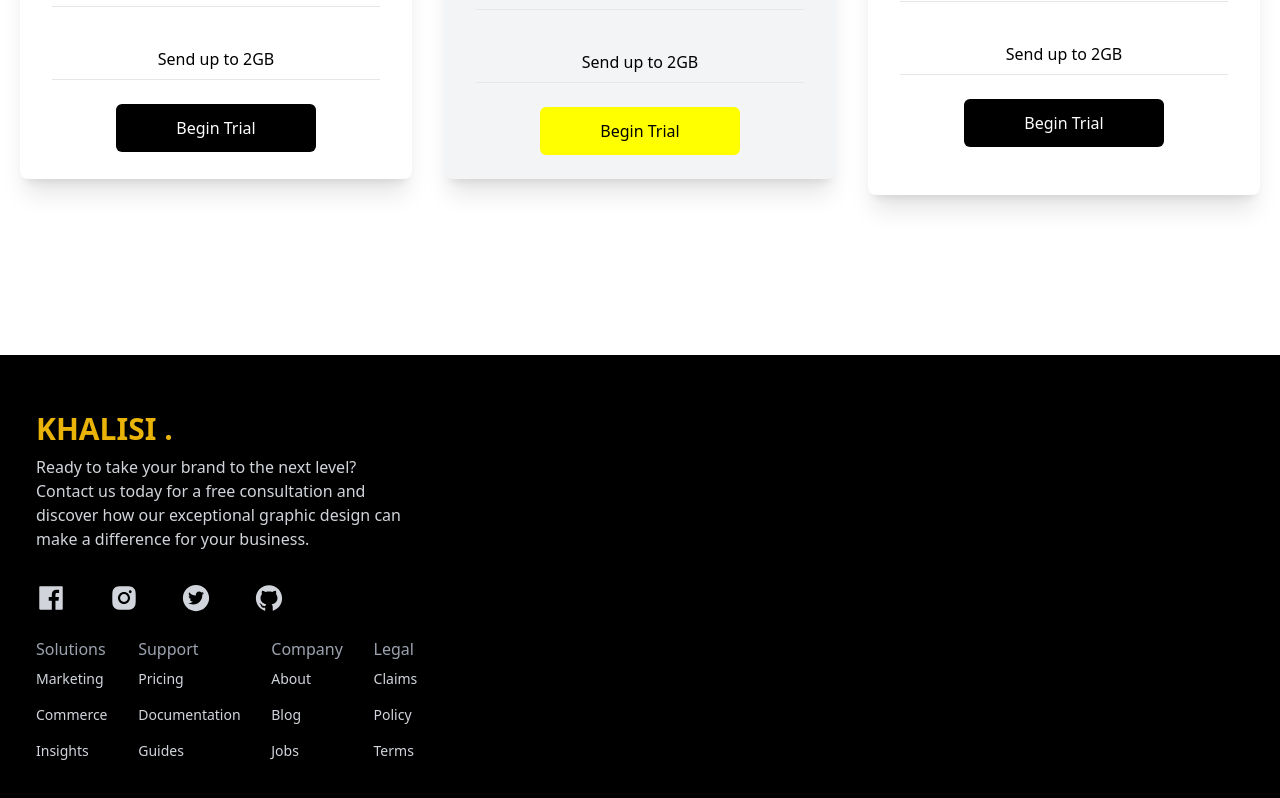
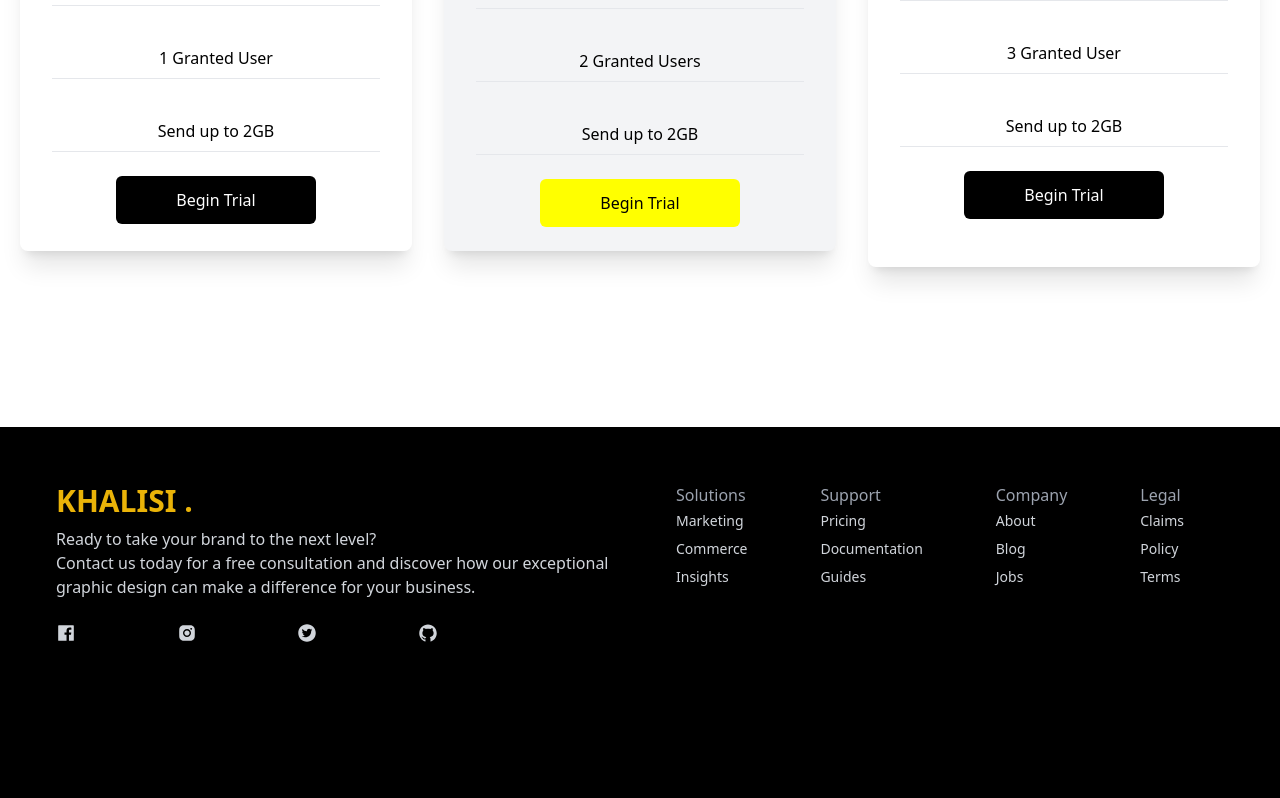
Before and after one commit to Malvino-creator/finance-data, a React (Create React App) app: page / in a window 1280 px wide. Shown: the part 2174-2972 px from the top of the page. After the commit the page ends 2889 px from the top, so only its background shows below. Built offline with nearby package versions, Linux system fonts and the light colour scheme.

Commit message:
feat(Replace the designer image in assets

```diff
--- a/src/Components/Card.js
+++ b/src/Components/Card.js
@@ -16,7 +16,7 @@ function Card() {
             <p className="py-2 border-b mx-8 mt-8">1 Granted User</p>
             <p className="py-2 border-b mx-8 mt-8">Send up to 2GB</p>
           </div>
-          <button className="bg-[black] text-[white] w-[200px] rounded-md font-medium my-6 mx-auto md:mx-24 py-3 ">
+          <button className="bg-[black] text-[white] w-[200px]  hover:bg-yellow-300 rounded-md font-medium my-6 mx-auto md:mx-24 py-3 ">
             Begin Trial
           </button>
         </div>
@@ -29,7 +29,7 @@ function Card() {
             <p className="py-2 border-b mx-8 mt-8">2 Granted Users</p>
             <p className="py-2 border-b mx-8 mt-8">Send up to 2GB</p>
           </div>
-          <button className="bg-[yellow] text-[black] w-[200px] rounded-md font-medium my-6 mx-auto md:mx-24 py-3 ">
+          <button className="bg-[yellow] text-[black] w-[200px] rounded-md hover:bg-yellow-300 font-medium my-6 mx-auto md:mx-24 py-3  ">
             Begin Trial
           </button>
         </div>
@@ -46,7 +46,7 @@ function Card() {
             <p className="py-2 border-b mx-8 mt-8">3 Granted User</p>
             <p className="py-2 border-b mx-8 mt-8">Send up to 2GB</p>
           </div>
-          <button className="bg-[black] text-[white] w-[200px] rounded-md font-medium my-6 mx-auto md:mx-24 py-3 ">
+          <button className="bg-[black] text-[white] w-[200px] hover:bg-yellow-300  rounded-md font-medium my-6 mx-auto md:mx-24 py-3  ">
             Begin Trial
           </button>
         </div>
--- a/src/Components/Design.js
+++ b/src/Components/Design.js
@@ -17,7 +17,7 @@ function Design() {
             <br/>Our graphic services breathe life into your vision,
             elevating your brand and making it unforgettable.
           </p>
-          <button className="bg-[black] text-[white] w-[200px] rounded-md font-medium my-6 mx-auto md:mx-0 py-3 ">Get started</button>
+          <button className="bg-[black] text-[white] w-[200px]  hover:bg-yellow-300 rounded-md font-medium my-6 mx-auto md:mx-0 py-3 ">Get started</button>
         </div>
       </div>
     </div>
--- a/src/Components/Footer.js
+++ b/src/Components/Footer.js
@@ -7,7 +7,7 @@ import {AiFillFacebook,AiFillInstagram,AiFillTwitterCircle,AiFillGithub} from "r
 function Footer() {
 
   return (
-    <div className='max-w-[1240px] mx-auto py-14 px-4 grid lg:grid-cols-3 gap-8 text-gray-300'>
+    <div className='max-w-[1240px] mx-auto py-14 px-4 grid lg:grid-cols-2 float-right gap-8 text-gray-300'>
         <div>
         <h1 className='text-yellow-500 text-3xl w-full font-bold'>KHALISI .</h1>
         <p className='py-2'>
@@ -15,48 +15,49 @@ function Footer() {
             <br/>Contact us today for a free consultation
             and discover how our exceptional graphic design can make a difference for your business.
         </p>
-        <div className='flex justify-between md:w-[65%] my-6'>
-        <AiFillFacebook size={30}/>
-        <AiFillInstagram size={30} />
-        <AiFillTwitterCircle size={30} />
-        <AiFillGithub  size={30}/>
+        <div className=' flex justify-between md:w-[65%] my-1 py-3'>
+        <AiFillFacebook size={20}/>
+        <AiFillInstagram size={20} />
+        <AiFillTwitterCircle size={20} />
+        <AiFillGithub  size={20}/>
         </div>
-        <div className='lg:col-span-3 flex justify-between'>
+    </div>
+    <div className=' mr-20 flex justify-between'>
           <div>
           <h6 className='font-medium text-gray-400'>Solutions</h6>
             <ul>
-              <li className='py-2 text-sm'>Marketing</li>
-              <li className='py-2 text-sm'>Commerce</li>
-              <li className='py-2 text-sm'>Insights</li>
+              <li className='py-1 text-sm'>Marketing</li>
+              <li className='py-1 text-sm'>Commerce</li>
+              <li className='py-1 text-sm'>Insights</li>
             </ul>
             </div>
         <div>
           <h6 className='font-medium text-gray-400'>Support</h6>
             <ul>
-              <li className='py-2 text-sm'>Pricing</li>
-              <li className='py-2 text-sm'>Documentation</li>
-              <li className='py-2 text-sm'>Guides</li>
+              <li className='py-1 text-sm'>Pricing</li>
+              <li className='py-1 text-sm'>Documentation</li>
+              <li className='py-1 text-sm'>Guides</li>
             </ul>
         </div>
         <div>
           <h6 className='font-medium text-gray-400'>Company</h6>
             <ul>
-              <li className='py-2 text-sm'>About</li>
-              <li className='py-2 text-sm'>Blog</li>
-              <li className='py-2 text-sm'>Jobs</li>
+              <li className='py-1 text-sm'>About</li>
+              <li className='py-1 text-sm'>Blog</li>
+              <li className='py-1 text-sm'>Jobs</li>
             </ul>
         </div>
         <div>
           <h6 className='font-medium text-gray-400'>Legal</h6>
             <ul>
-              <li className='py-2 text-sm'>Claims</li>
-              <li className='py-2 text-sm'>Policy</li>
-              <li className='py-2 text-sm'>Terms</li>
+              <li className='py-1 text-sm'>Claims</li>
+              <li className='py-1 text-sm'>Policy</li>
+              <li className='py-1 text-sm'>Terms</li>
             </ul>
             </div>
         </div>
+
         </div>
-    </div>
   )
 }
 
--- a/src/Components/Newsletter.js
+++ b/src/Components/Newsletter.js
@@ -17,14 +17,14 @@ function Newsletter() {
               type="email"
               placeholder="Enter email"
             />
-            <button className="bg-[yellow] text-[black] w-[150px] rounded-md font-medium my-2 mx-auto md:mx-3 py-2 justify-between">
+            <button className="bg-[yellow] text-[black] w-[150px] rounded-md  hover:bg-yellow-300  font-medium my-2 mx-auto md:mx-3 py-2 justify-between">
               Notify me
             </button>
           </div>
           <p>
             {" "}
             We care about the inspiration to your designs. Read our{" "}
-            <span className="text-yellow-500">
+            <span className="text-yellow-500 hover:caret-yellow-400 ">
               <a href="privacy">Privacy Policy</a>
             </span>
           </p>
```
Also changed, not shown: src/assets/designer.jpg.
